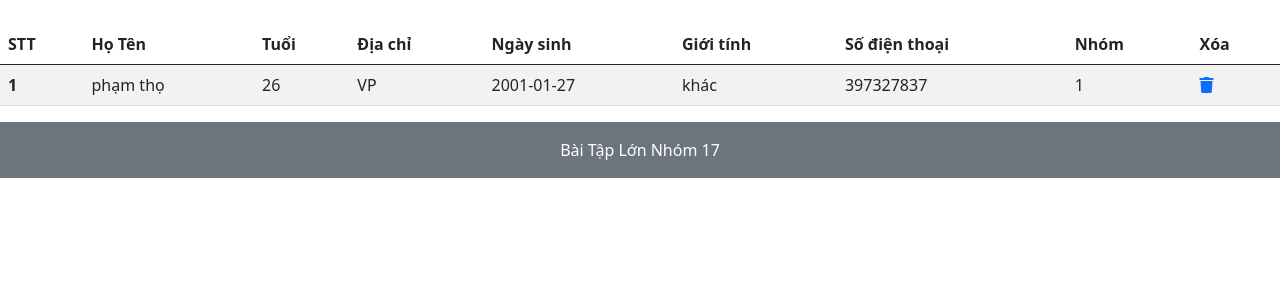
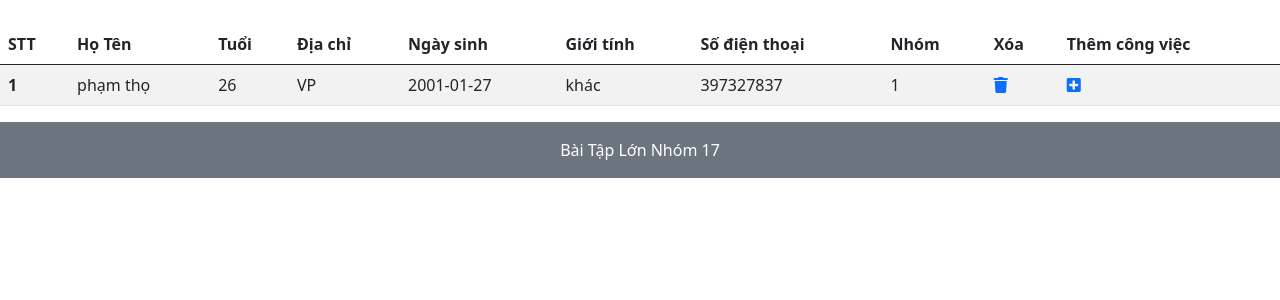
Before and after one commit to Phamthokd/BTL_CSE, a PHP site: page /BTL_CSE/admin/index.php in a window 1280 px wide. Shown: the part 73-373 px from the top of the page. Run offline with PHP 8.4, Linux system fonts and the light colour scheme; data comes from the database, SQL or seed files in the repository.

Commit message:
update index

```diff
--- a/admin/index.php
+++ b/admin/index.php
@@ -18,7 +18,7 @@
 
       <ul class="nav col-12 col-md-auto mb-2 justify-content-center mb-md-0">
         <li><a href="#" class="nav-link px-2 link-secondary">Trang chủ</a></li>
-        <li><a href="#" class="nav-link px-2 link-dark">Quản lý người dùng</a></li>
+        <li><a href="http://localhost:81/test/index-user.php" class="nav-link px-2 link-dark">Quản lý người dùng</a></li>
         <li><a href="#" class="nav-link px-2 link-dark">Quản lý Nhóm</a></li>
         <li><a href="#" class="nav-link px-2 link-dark">Giới thiệu</a></li>
       </ul>
@@ -48,6 +48,7 @@
         <th scope="col">Số điện thoại</th>
         <th scope="col">Nhóm</th>
         <th scope="col">Xóa</th>
+        <th scope="col">Thêm công việc</th>
       </tr>
     </thead>
     <tbody>
@@ -77,7 +78,8 @@
         <td><?php echo $row['gender']; ?> </td>
         <td><?php echo $row['phone_number']; ?> </td>
         <td><?php echo $row['group_id']; ?> </td>
-        <td><a href="delete_users.php?infor_id=<?php echo $row['infor_id']; ?>"><i class="fas fa-trash"></i></a></td>
+        <td><a href="xoa-user.php?infor_id=<?php echo $row['infor_id']; ?>"><i class="fas fa-trash"></i></a></td>
+        <td><a href="add_works.php?infor_id=<?php echo $row['infor_id']; ?>"><i class="fas fa-plus-square"></i></a></td>
       </tr>
       <?php
         $i++;
```
